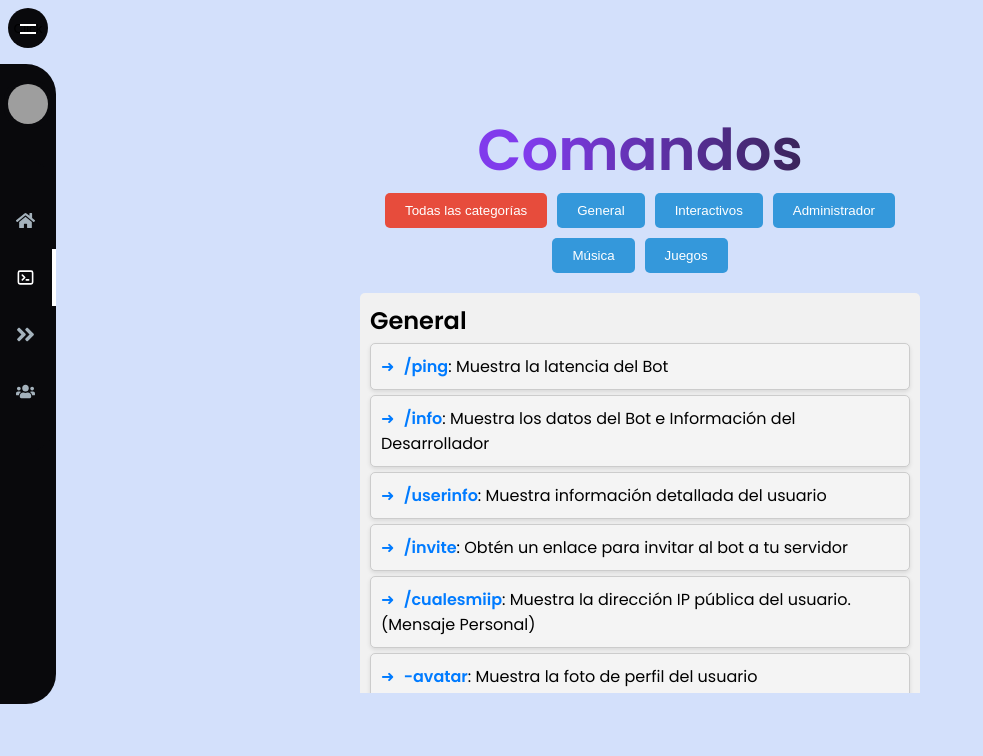
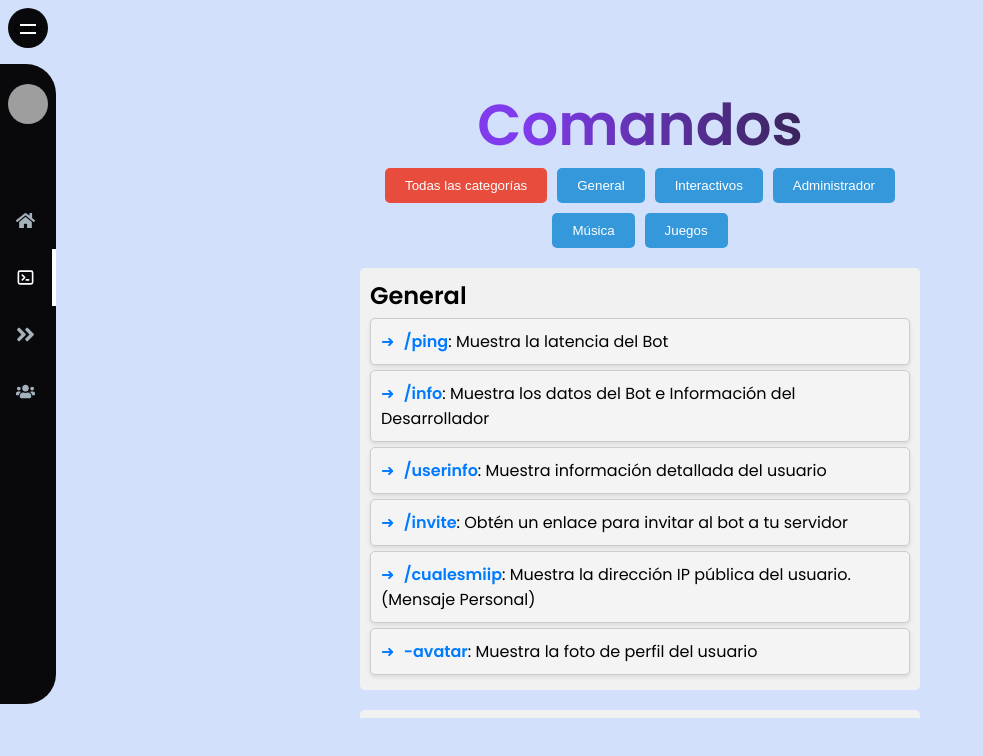
Before and after one commit to Johnny1305/number_bot_website, a React (Create React App) app: page /commands in a window 1280 px wide. Shown: the top 756 px of the page, without its empty margins (0-983 px from the left). Built offline with nearby package versions, Linux system fonts and the light colour scheme; grey boxes are pictures that could not be loaded.

Commit message:
Update Commands.js

```diff
--- a/src/Pages/Commands.js
+++ b/src/Pages/Commands.js
@@ -89,7 +89,7 @@ const CommandsComponent = () => {
             </div>
 
             {/* Contenedor con desplazamiento vertical */}
-            <div className="category-grid" style={{ maxHeight: "400px", overflowY: "auto" }}>
+            <div className="category-grid" style={{ maxHeight: "450px", overflowY: "auto" }}>
                 {(activeCategory === null
                     ? commandCategories
                     : activeCategory === "Todas"
```
